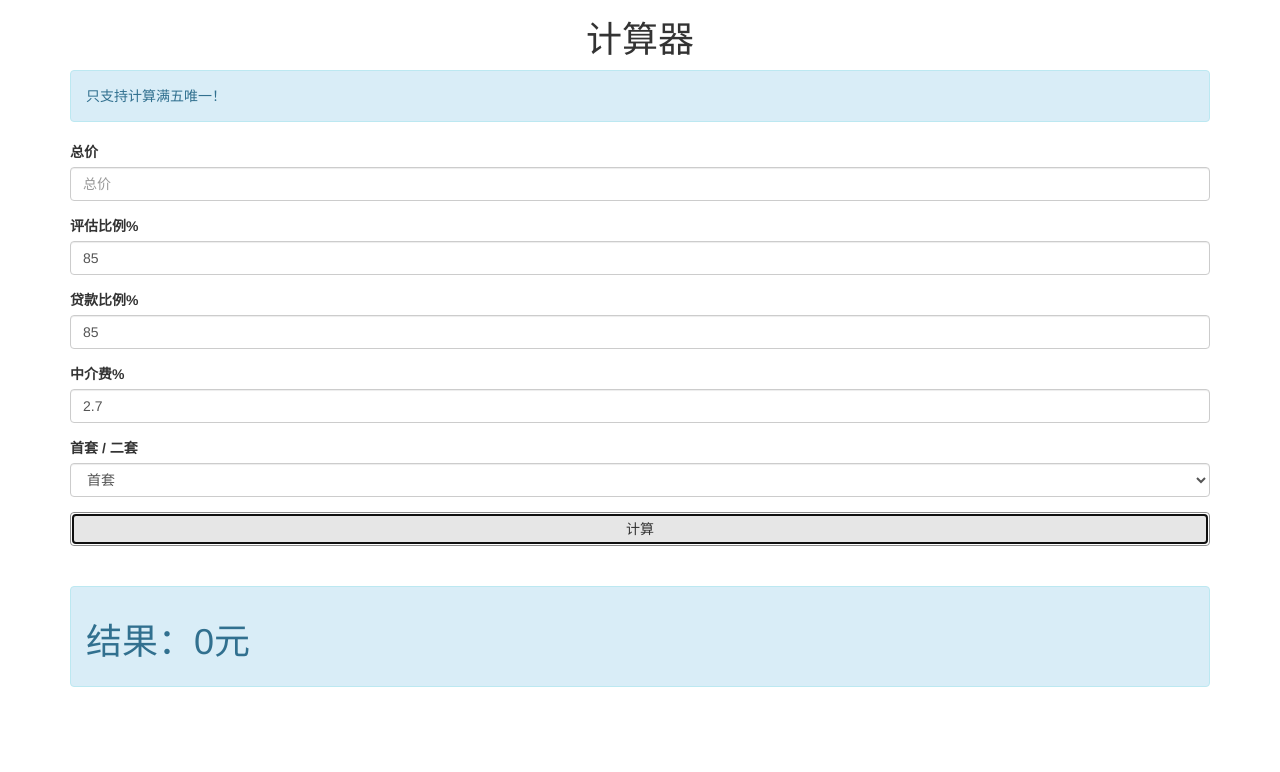
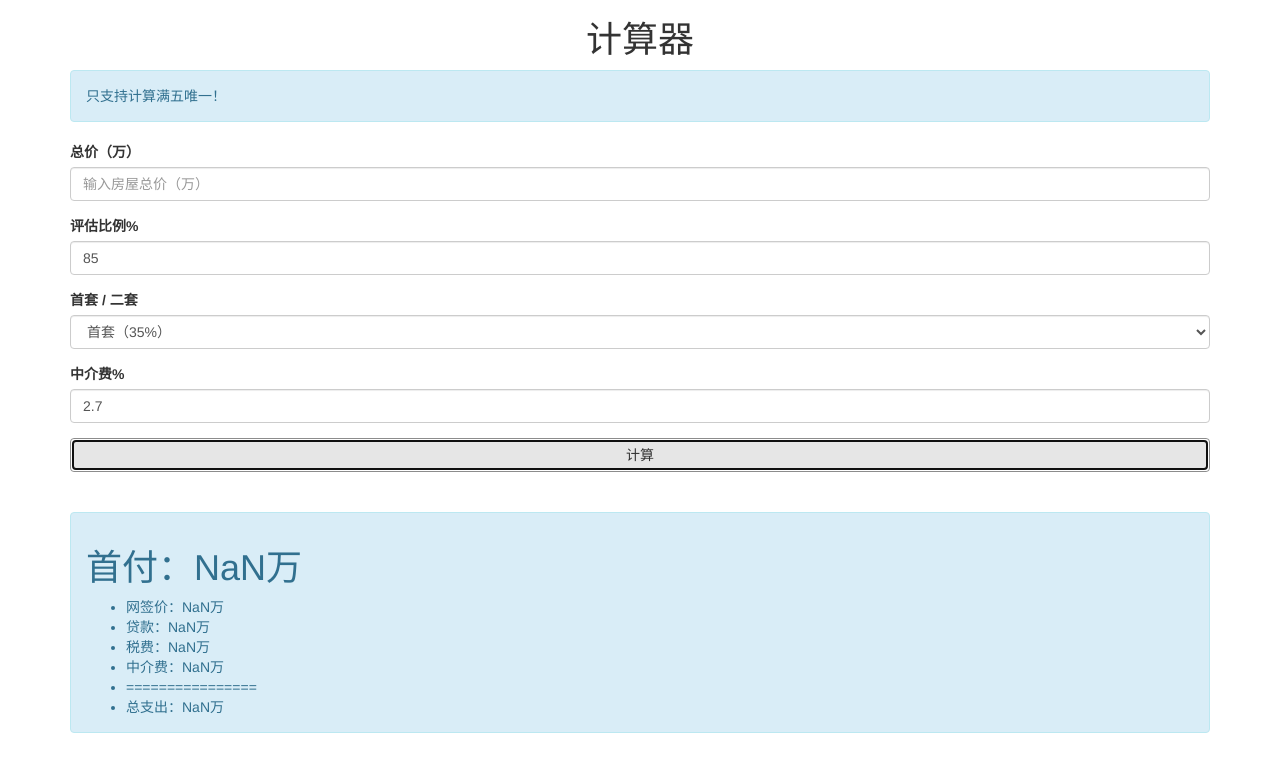
Before and after one commit to liuzhengming/house, a plain HTML site: page index.html in a window 1280 px wide. Both pictures are taken after a click on the button "计算". Drawn offline with nearby package versions, Linux system fonts and the light colour scheme.

Commit message:
'update'

```diff
--- a/index.html
+++ b/index.html
@@ -15,32 +15,36 @@
                 <h1 class=text-center>计算器</h1>
                 <div class="alert alert-info" role="alert">只支持计算满五唯一！</div>
                 <div class="form-group">
-                    <label for="a">总价</label>
-                    <input type="text" class="form-control" id="a" placeholder="总价">
+                    <label for="a">总价（万）</label>
+                    <input type="text" class="form-control" id="a" placeholder="输入房屋总价（万）">
                 </div>
                 <div class="form-group">
                     <label for="b">评估比例%</label>
                     <input type="text" class="form-control" id="b" placeholder="评估比例" value="85">
                 </div>
                 <div class="form-group">
-                    <label for="c">贷款比例%</label>
-                    <input type="text" class="form-control" id="c" placeholder="贷款比例" value="85">
+                    <label for="c">首套 / 二套</label>
+                    <select id="c" class="form-control">
+                        <option value="35">首套（35%）</option>
+                        <option value="60">二套（60%）</option>
+                    </select>
                 </div>
                 <div class="form-group">
                     <label for="d">中介费%</label>
                     <input type="text" class="form-control" id="d" placeholder="贷款比例" value="2.7">
                 </div>
-                <div class="form-group">
-                    <label for="e">首套 / 二套</label>
-                    <select id="e" class="form-control">
-                        <option>首套</option>
-                        <option>二套</option>
-                    </select>
-                </div>
                 <button class="btn btn-default btn-block">计算</button>
                 <br><br>
                 <div class="alert alert-info" role="alert">
-                    <h1>结果：<span id="result"></span></h1>
+                    <h1>首付：<span id="jsf"></span></h1>
+                    <ul>
+                        <li>网签价：<span id="wqj"></span></li>
+                        <li>贷款：<span id="dk"></span></li>
+                        <li>税费：<span id="sf"></span></li>
+                        <li>中介费：<span id="zjf"></span></li>
+                        <li>================</li>
+                        <li>总支出：<span id="zj"></span></li>
+                    </ul>
                 </div>
             </div>
         </div>
@@ -48,14 +52,25 @@
     <script>
         $(function(){
             $("button").click(function(){
-                var a = $("#a").val(),
-                b = $("#b").val(),
-                c = $("#c").val(),
-                d = $("#d").val(),
-                e = $("#e").val(),
-                r=0;
-                r = a - a * (b/100) * c/100 + a * (b/100) * c/100 * (e ==="首套" ? 35/100 : 50/100) + a * (e ==="首套" ? 1/100 : 3/100) + a * d/100;
-                $("#result").text(r + "元");
+                var a = parseFloat($("#a").val()), // 房屋总价
+                b = parseFloat($("#b").val()), // 评估比例
+                c = parseFloat($("#c").val()), // 首套 || 二套
+                d = parseFloat($("#d").val()), // 中介费比例
+
+                fwzj = a, // 房屋总价
+                wqj = fwzj * b/100, // 网签价
+                jsf = wqj * c/100 + fwzj * (1 - b/100), // 净首付
+                dk = wqj * (1 - c/100),
+                sf= wqj * 1/100, // 税费
+                zjf = fwzj * d/100, // 中介费
+                zj = fwzj + sf+ zjf; // 总和
+
+                $("#zj").html(zj + "万");
+                $("#wqj").html(wqj + "万");
+                $("#sf").html(sf + "万");
+                $("#zjf").html(zjf + "万");
+                $("#jsf").html(jsf + "万");
+                $("#dk").html(dk + "万");
             });
         });
     </script>
```
